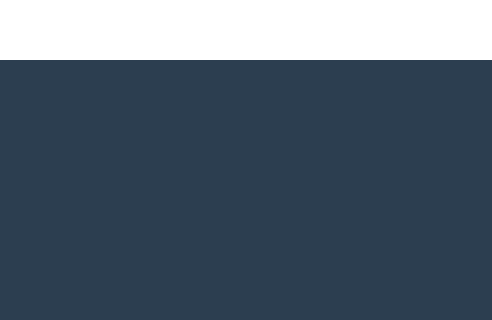
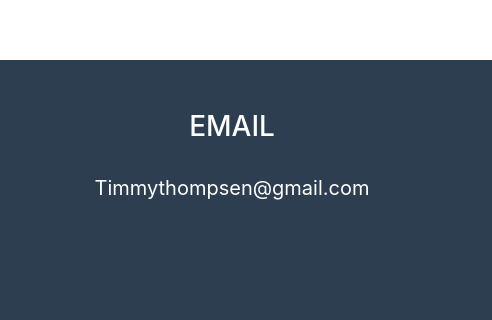
Before and after one commit to timmythompsen/timthompsenbootstrap.github.io, a website with bundled scripts: page index.html in a window 1280 px wide. Shown: the part 3612-3932 px from the top of the page, 788-1280 px from the left. Built offline with nearby package versions, Linux system fonts and the light colour scheme.

Commit message:
adding content

```diff
--- a/index.html
+++ b/index.html
@@ -240,7 +240,8 @@
               </ul>
             </div>
             <div class="footer-col col-md-4">
-
+              <h3>Email</h3>
+              <p>Timmythompsen@gmail.com</p>
             </div>
           </div>
         </div>
```
Also changed, not shown: 2 other files.
